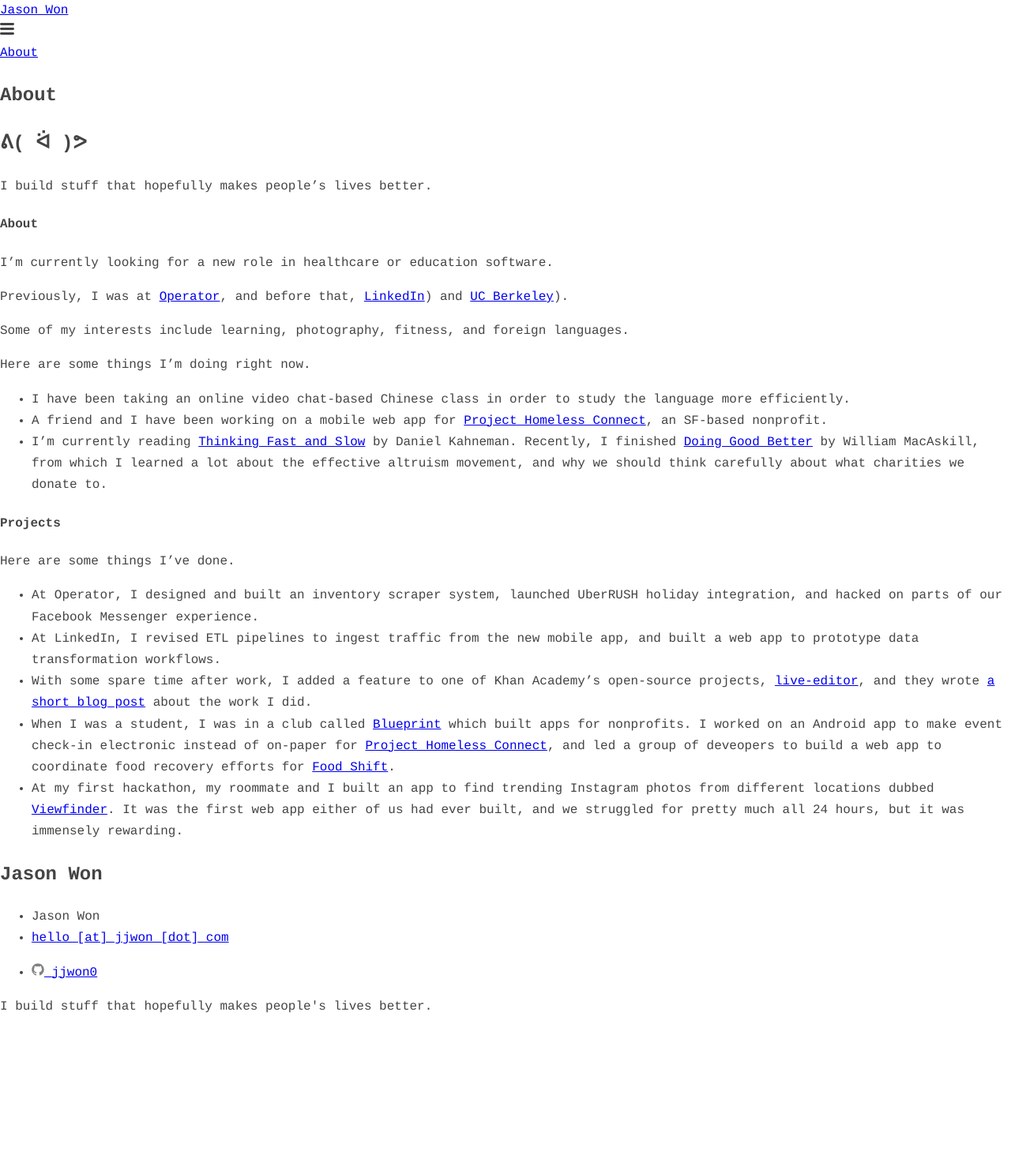
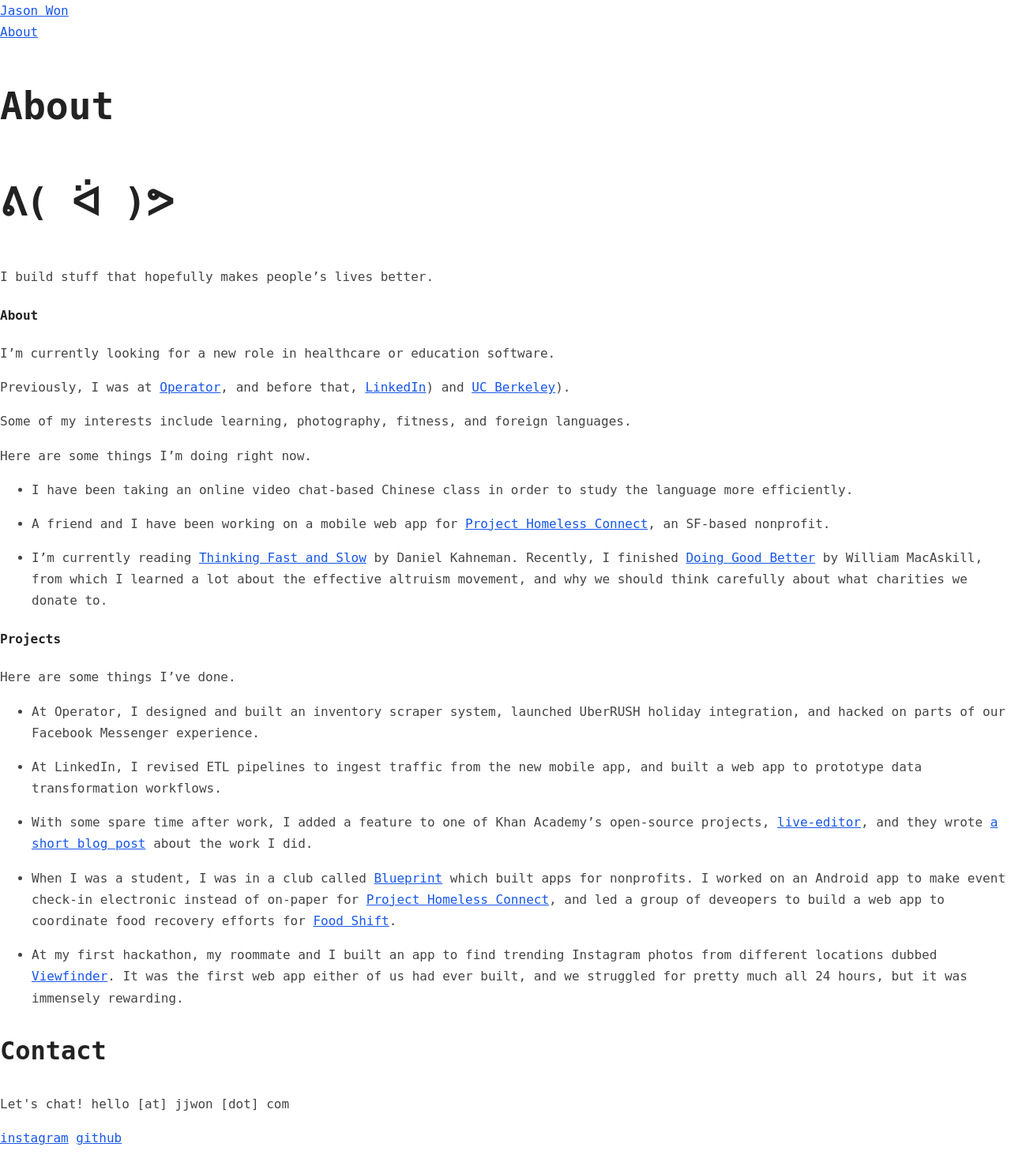
Before and after one commit to jjwon/jjwon.github.com, a Jekyll site: the page built from about.md, in a window 1280 px wide. Shown: the whole page at 79% size. Built offline with Jekyll 4.4.1, drawn with Linux system fonts in a browser that asks for light colours; before the commit the page ends 1305 px from its top, so only the background shows below that.

Commit message:
update footer

```diff
--- a/_config.yml
+++ b/_config.yml
@@ -15,12 +15,12 @@
 # in the templates via {{ site.myvariable }}.
 title: Jason Won
 email: hello [at] jjwon [dot] com
-description: > # this means to ignore newlines until "baseurl:"
-  I build stuff that hopefully makes people's lives better.
 baseurl: "" # the subpath of your site, e.g. /blog
-url: "http://jjwon.com" # the base hostname & protocol for your site, e.g. http://example.com
-github_username:  jjwon0
+url: "http://jjwon.com"
+github_username: jjwon0
+instagram_username: jjwon0
 lang: en
+google_analytics: UA-57980274-1
 
 # Build settings
 markdown: kramdown
--- a/_includes/footer.html
+++ b/_includes/footer.html
@@ -1,46 +1,13 @@
-<footer class="site-footer">
+<footer>
+  <h2>Contact</h2>
+  <p>Let's chat! {{ site.email }}</p>
+  <p>
+    {% if site.instagram_username %}
+      <a href="https://instagram.com/{{ include.username }}"><span class="username">instagram</span></a>
+    {% endif %}
 
-  <div class="wrapper">
-
-    <h2 class="footer-heading">{{ site.title | escape }}</h2>
-
-    <div class="footer-col-wrapper">
-      <div class="footer-col footer-col-1">
-        <ul class="contact-list">
-          <li>
-            {% if site.author %}
-              {{ site.author | escape }}
-            {% else %}
-              {{ site.title | escape }}
-            {% endif %}
-            </li>
-            {% if site.email %}
-            <li><a href="mailto:{{ site.email }}">{{ site.email }}</a></li>
-            {% endif %}
-        </ul>
-      </div>
-
-      <div class="footer-col footer-col-2">
-        <ul class="social-media-list">
-          {% if site.github_username %}
-          <li>
-            {% include icon-github.html username=site.github_username %}
-          </li>
-          {% endif %}
-
-          {% if site.twitter_username %}
-          <li>
-            {% include icon-twitter.html username=site.twitter_username %}
-          </li>
-          {% endif %}
-        </ul>
-      </div>
-
-      <div class="footer-col footer-col-3">
-        <p>{{ site.description | escape }}</p>
-      </div>
-    </div>
-
-  </div>
-
+    {% if site.github_username %}
+      <a href="https://github.com/{{ include.username }}"><span class="username">github</span></a>
+    {% endif %}
+  </ul>
 </footer>
--- a/_includes/header.html
+++ b/_includes/header.html
@@ -1,27 +1,15 @@
 <header class="site-header" role="banner">
-
   <div class="wrapper">
-
     <a class="site-title" href="{{ "/" | relative_url}}">{{ site.title | escape }}</a>
-
-    <nav class="site-nav">
-      <span class="menu-icon">
-        <svg viewBox="0 0 18 15" width="18px" height="15px">
-          <path fill="#424242" d="M18,1.484c0,0.82-0.665,1.484-1.484,1.484H1.484C0.665,2.969,0,2.304,0,1.484l0,0C0,0.665,0.665,0,1.484,0 h15.031C17.335,0,18,0.665,18,1.484L18,1.484z"/>
-          <path fill="#424242" d="M18,7.516C18,8.335,17.335,9,16.516,9H1.484C0.665,9,0,8.335,0,7.516l0,0c0-0.82,0.665-1.484,1.484-1.484 h15.031C17.335,6.031,18,6.696,18,7.516L18,7.516z"/>
-          <path fill="#424242" d="M18,13.516C18,14.335,17.335,15,16.516,15H1.484C0.665,15,0,14.335,0,13.516l0,0 c0-0.82,0.665-1.484,1.484-1.484h15.031C17.335,12.031,18,12.696,18,13.516L18,13.516z"/>
-        </svg>
-      </span>
-
       <div class="trigger">
         {% for my_page in site.pages %}
           {% if my_page.title %}
-          <a class="page-link" href="{{ my_page.url | relative_url }}">{{ my_page.title | escape }}</a>
+          <a class="page-link" href="{{ my_page.url | relative_url }}">
+            {{ my_page.title | escape }}
+          </a>
           {% endif %}
         {% endfor %}
       </div>
     </nav>
-
   </div>
-
 </header>
--- a/_includes/icon-github.html
+++ /dev/null
@@ -1 +0,0 @@
-<a href="https://github.com/{{ include.username }}"><span class="icon icon--github">{% include icon-github.svg %}</span><span class="username">{{ include.username }}</span></a>
--- a/_includes/icon-twitter.html
+++ /dev/null
@@ -1 +0,0 @@
-<a href="https://twitter.com/{{ include.username }}"><span class="icon icon--twitter">{% include icon-twitter.svg %}</span><span class="username">{{ include.username }}</span></a>
--- a/_layouts/home.html
+++ b/_layouts/home.html
@@ -3,7 +3,6 @@
 ---
 
 <div class="home">
-
   <h1 class="page-heading">Posts</h1>
 
   {{ content }}
@@ -19,7 +18,4 @@
       </li>
     {% endfor %}
   </ul>
-
-  <p class="rss-subscribe">subscribe <a href="{{ "/feed.xml" | relative_url }}">via RSS</a></p>
-
 </div>
--- a/_scss/colors.scss
+++ /dev/null
@@ -1 +0,0 @@
-$text-color: #444444;
--- a/_scss/layout.scss
+++ b/_scss/layout.scss
@@ -1,8 +1,7 @@
-
 body {
   padding: 0;
   margin: 0;
-  font-family: 'Inconsolata', Courier, monospace;
+  font-family: $main-font;
   line-height: 1.7;
   color: $text-color;
 }
--- a/_scss/old.scss
+++ b/_scss/old.scss
@@ -1,11 +1,3 @@
-body {
-  padding: 0;
-  margin: 0;
-  font-family: 'Inconsolata', Courier, monospace;
-  line-height: 1.7;
-  color: #444444;
-}
-
 li {
   margin-bottom: 1em;
 }
--- /dev/null
+++ b/_scss/variables.scss
@@ -0,0 +1,5 @@
+// Colors
+$text-color: #444444;
+
+// Fonts
+$main-font: 'DejaVu Sans Mono', Courier, monospace;
--- a/assets/main.scss
+++ b/assets/main.scss
@@ -3,5 +3,6 @@
 ---
 @charset "utf-8";
 
-@import 'colors';
+@import 'variables';
 @import 'layout';
+@import 'old';
```
Also changed, not shown: _includes/disqus_comments.html (deleted, +0 -20 lines), _layouts/post.html (+13 -6 lines), css/base.css (deleted, +0 -57 lines), _includes/icon-github.svg (deleted), _includes/icon-twitter.svg (deleted).
